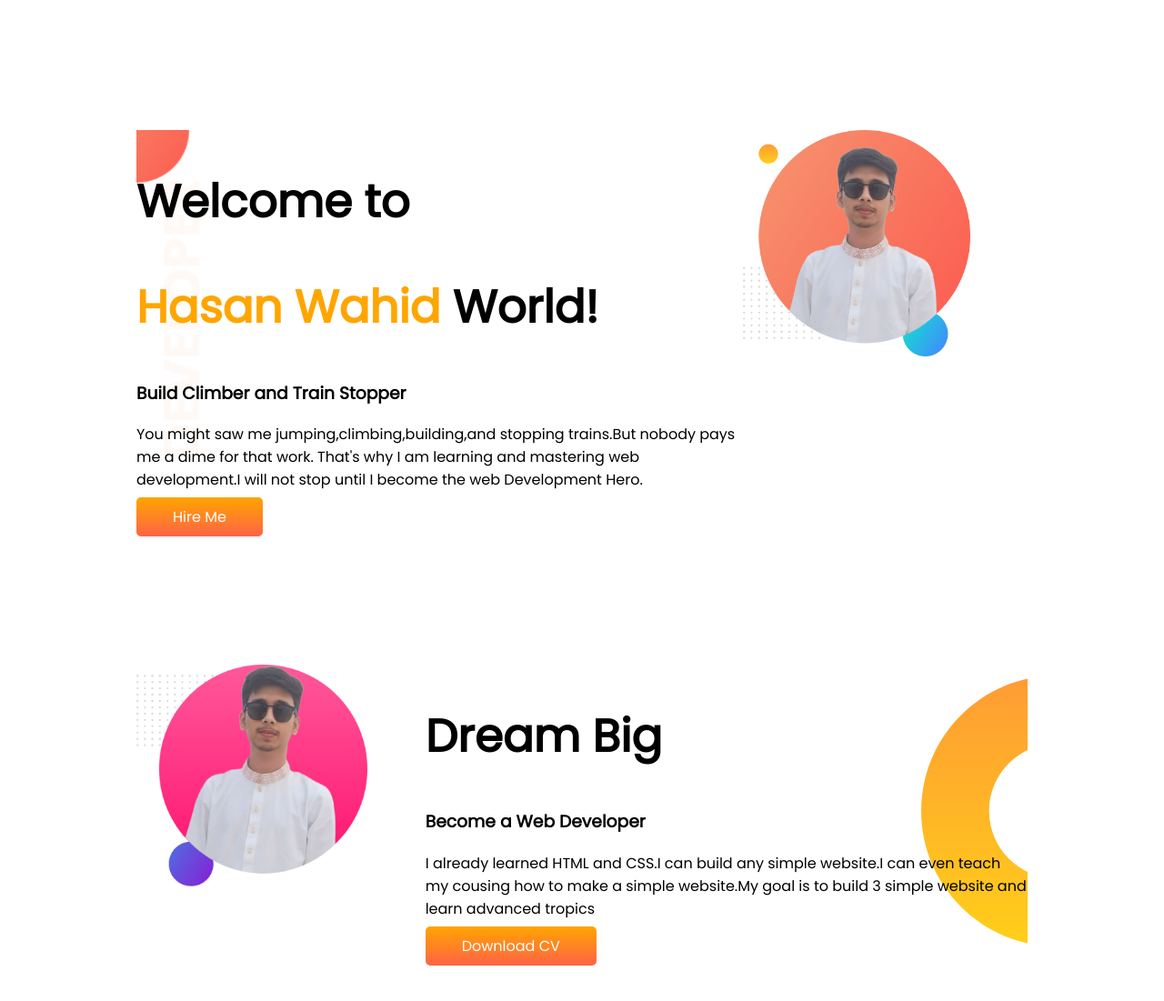
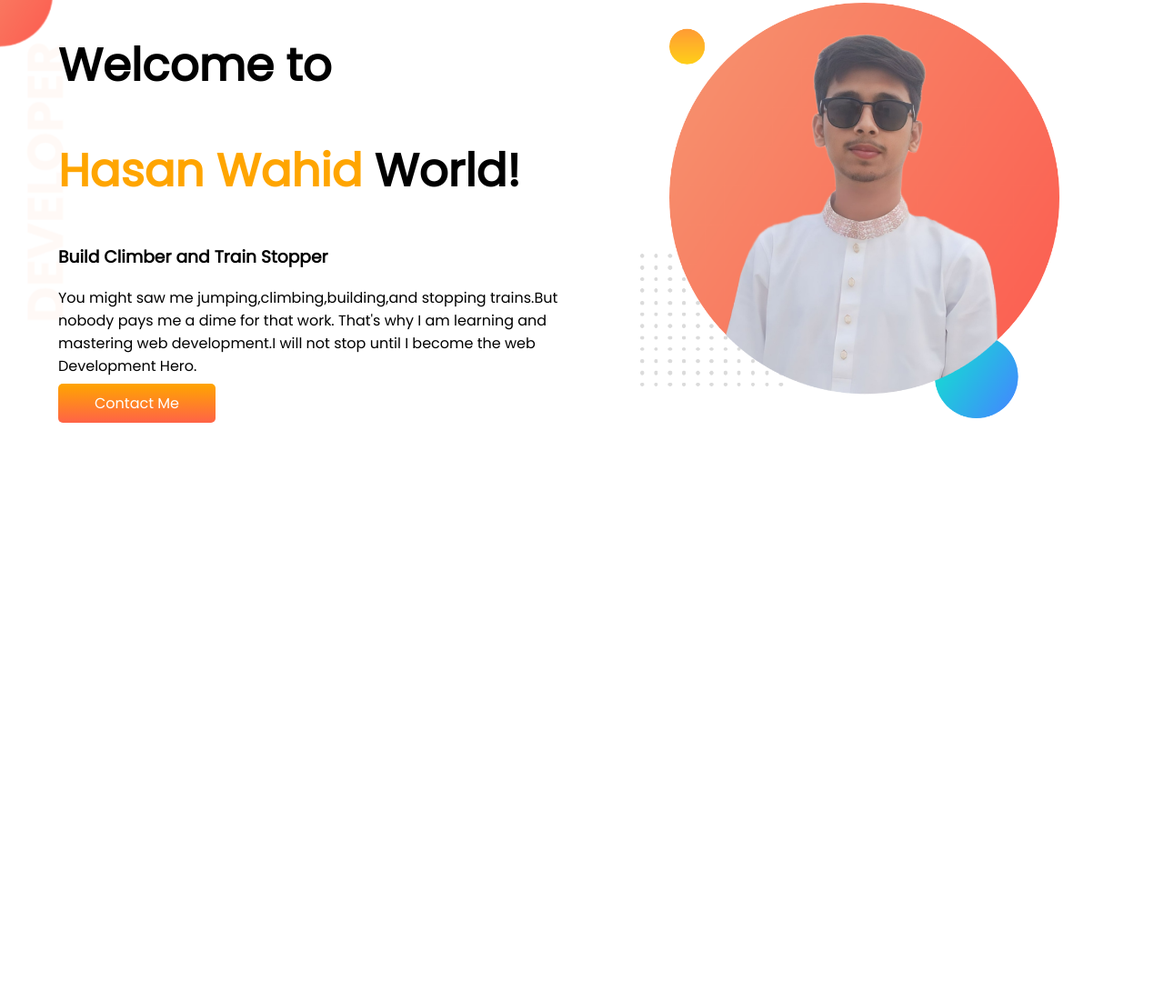
Before and after one commit to hasanxrp/developer-portfolio, a plain HTML site: page index.html in a window 1280 px wide. Shown: the part 7-1108 px from the top of the page at 91% size. After the commit the page ends 800 px from the top, so only its background shows below. Drawn offline with Linux system fonts and the light colour scheme.

Commit message:
dream big

```diff
--- a/index.html
+++ b/index.html
@@ -22,25 +22,9 @@
                 That's why I am learning and mastering web development.I will not stop until I become the web
                 Development
                 Hero.</p>
-            <a class="link-button" target="_blank" href="#">Hire Me</a>
+            <a class="link-button" target="_blank" href="https://www.linkedin.com/in/hasanxrp/">Contact Me</a>
         </div>
         <div class="half-width">
             <img src="images/my-bg.png" alt="">
         </div>
     </section>
-    <section class="dream-big">
-        <div class="half-width">
-            <img src="images/my-bg2.png" alt="">
-        </div>
-        <div class="half-width">
-            <h1>Dream Big </h1>
-            <h3>Become a Web Developer</h3>
-            <p>I already learned HTML and CSS.I can build any simple website.I can even teach my cousing how to make a
-                simple website.My goal is to build 3 simple website and learn advanced tropics</p>
-            <a class="link-button" target="_blank" href="#">Download CV</a>
-
-        </div>
-    </section>
-</body>
-
-</html>
--- a/style.css
+++ b/style.css
@@ -14,19 +14,18 @@ h2 {
 
 section {
     display: flex;
-    margin: 150px;
+    margin-bottom: 150px;
 
 }
 
-.halt-width {
+.half-width {
     width: 50%;
-    padding-left: 2%;
-
-
+    padding-left: 5%;
 }
 
 .half-width img {
     width: 80%;
+    margin-top: 10px;
 
 }
 
```
